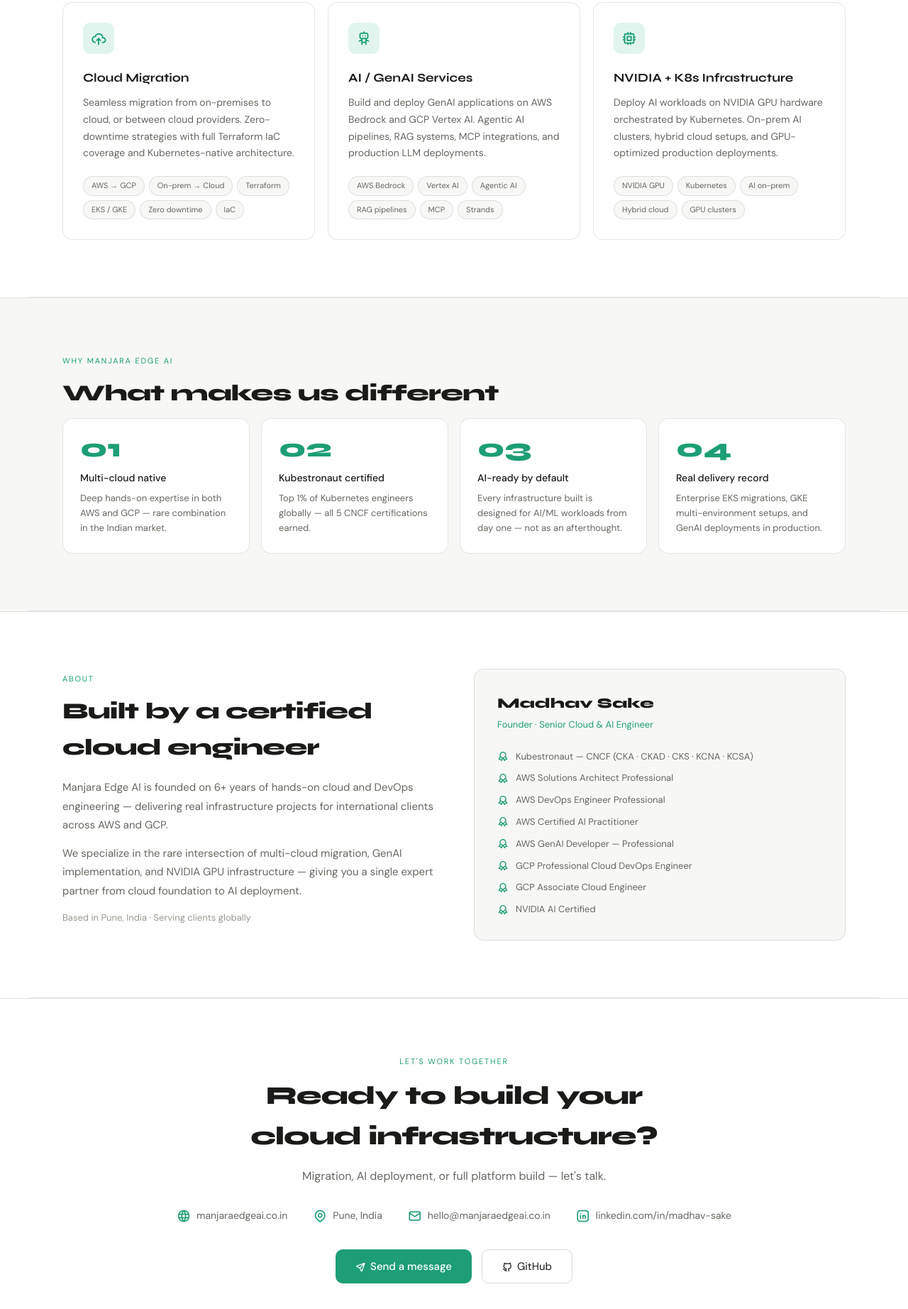
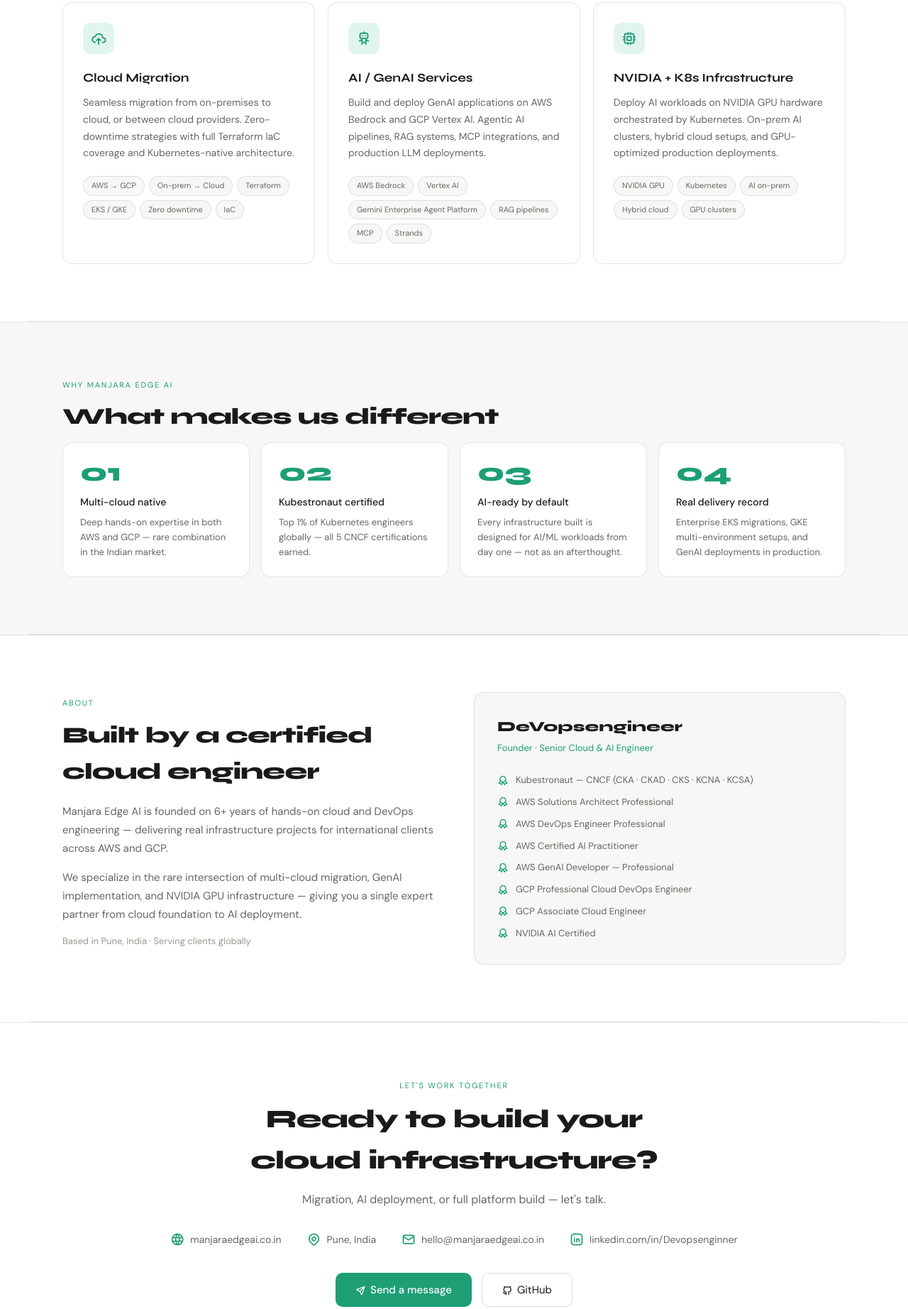
Before and after one commit to MadhavSake/manjaraedgeai.co.in, a plain HTML site: page index.html in a window 1280 px wide. Shown: the part 958-2802 px from the top of the page at 71% size. Drawn offline with Linux system fonts and the light colour scheme.

Commit message:
Update index.html

```diff
--- a/index.html
+++ b/index.html
@@ -485,7 +485,7 @@
       <div class="tag-list">
         <span class="tag">AWS Bedrock</span>
         <span class="tag">Vertex AI</span>
-        <span class="tag">Agentic AI</span>
+        <span class="tag">Gemini Enterprise Agent Platform</span>
         <span class="tag">RAG pipelines</span>
         <span class="tag">MCP</span>
         <span class="tag">Strands</span>
@@ -552,7 +552,7 @@
     <p style="color: var(--text3); font-size: 13px;">Based in Pune, India · Serving clients globally</p>
   </div>
   <div class="founder-card fade-in">
-    <div class="founder-name">Madhav Sake</div>
+    <div class="founder-name">DeVopsengineer</div>
     <div class="founder-role">Founder · Senior Cloud & AI Engineer</div>
     <div class="cert-list">
       <div class="cert-item"><i class="ti ti-award"></i>Kubestronaut — CNCF (CKA · CKAD · CKS · KCNA · KCSA)</div>
@@ -580,13 +580,13 @@
     <div class="contact-item"><i class="ti ti-world"></i>manjaraedgeai.co.in</div>
     <div class="contact-item"><i class="ti ti-map-pin"></i>Pune, India</div>
     <div class="contact-item"><i class="ti ti-mail"></i>hello@manjaraedgeai.co.in</div>
-    <div class="contact-item"><i class="ti ti-brand-linkedin"></i>linkedin.com/in/madhav-sake</div>
+    <div class="contact-item"><i class="ti ti-brand-linkedin"></i>linkedin.com/in/Devopsenginner</div>
   </div>
   <div class="contact-btns" style="margin-bottom: 36px;">
     <button class="btn-primary" onclick="document.querySelector('.contact-form').classList.toggle('open')">
       <i class="ti ti-send" style="vertical-align:-2px; margin-right:6px;"></i>Send a message
     </button>
-    <a href="https://github.com/MadhavSake" target="_blank"><button class="btn-outline">
+    <a href="https://github.com/devopsenginner" target="_blank"><button class="btn-outline">
       <i class="ti ti-brand-github" style="vertical-align:-2px; margin-right:6px;"></i>GitHub
     </button></a>
   </div>
```
